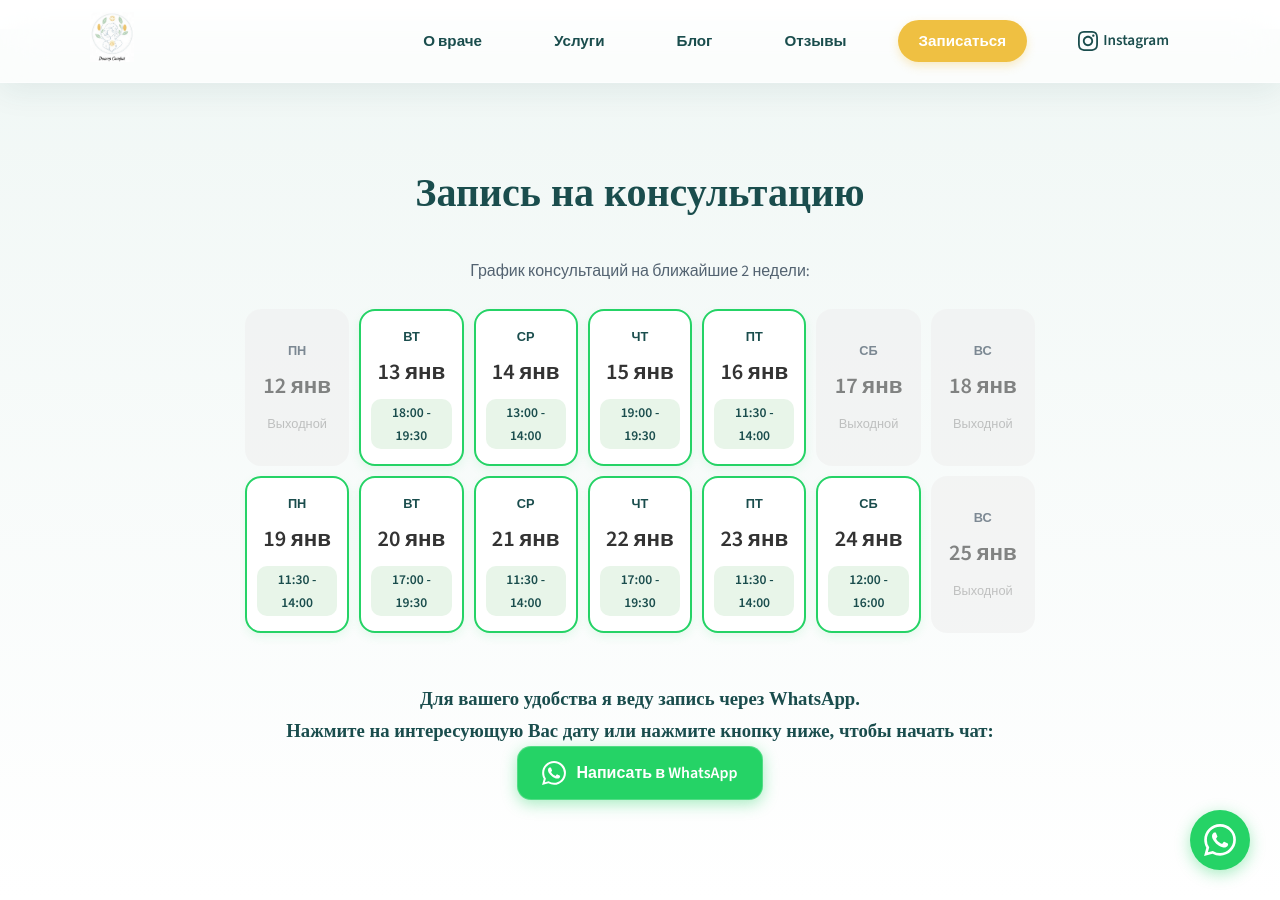
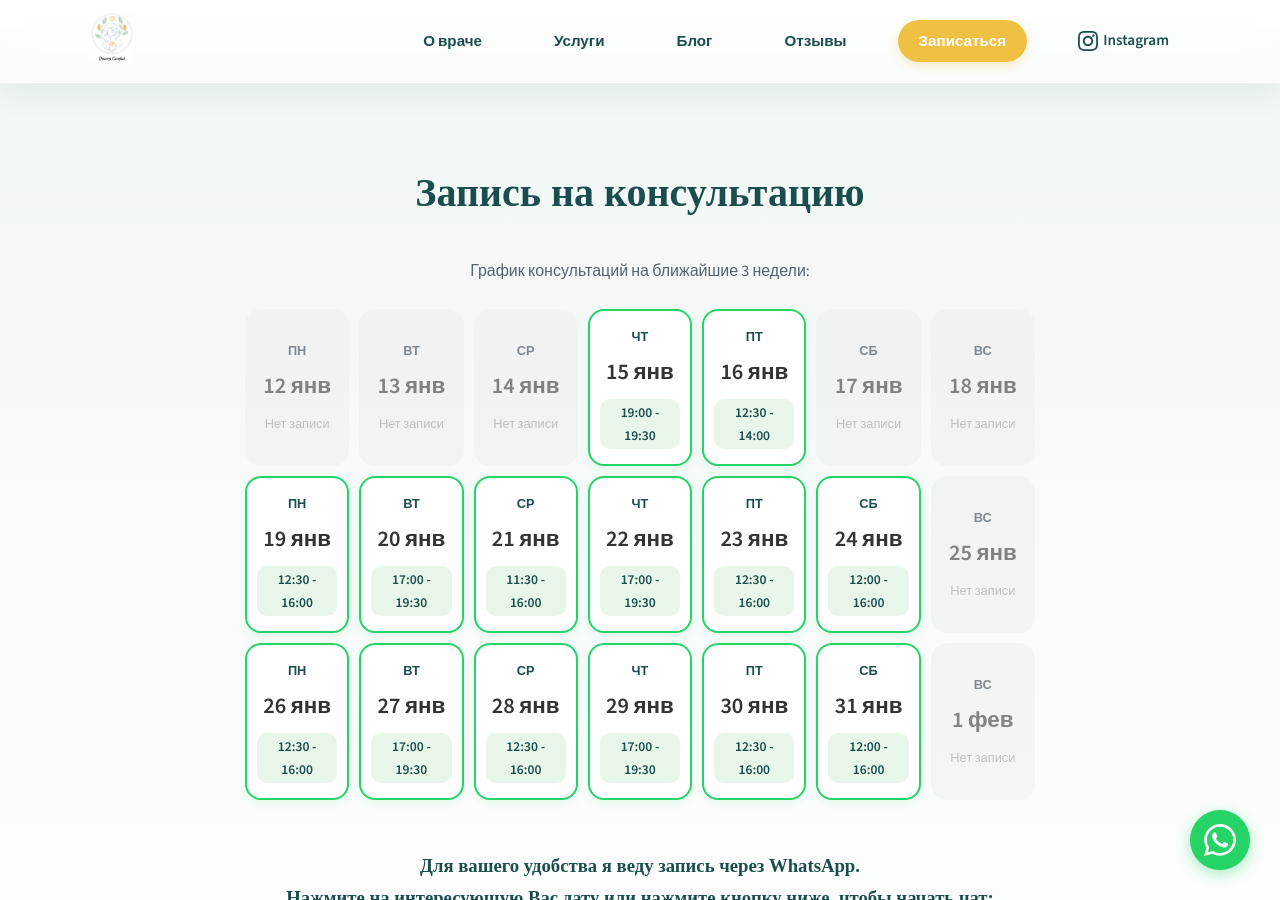
Before and after one commit to gosubv/doctorstafij, a Jekyll site: the page built from index.md, in a window 1280 px wide and 900 px high, scrolled down 6722 px. Built offline with Jekyll 4.4.1, drawn with Linux system fonts in a browser that asks for light colours.

Commit message:
Change booking slots.

```diff
--- a/_data/calendar.yml
+++ b/_data/calendar.yml
@@ -3,15 +3,15 @@
   is_off: true
 - date: "2026-01-13"
   time: "18:00 - 19:30"
-  is_off: false
+  is_off: true
 - date: "2026-01-14"
   time: "13:00 - 14:00"
-  is_off: false
+  is_off: true
 - date: "2026-01-15"
   time: "19:00 - 19:30"
   is_off: false
 - date: "2026-01-16"
-  time: "11:30 - 14:00"
+  time: "12:30 - 14:00"
   is_off: false
 - date: "2026-01-17"
   time: ""
@@ -20,19 +20,19 @@
   time: ""
   is_off: true
 - date: "2026-01-19"
-  time: "11:30 - 14:00"
+  time: "12:30 - 16:00"
   is_off: false
 - date: "2026-01-20"
   time: "17:00 - 19:30"
   is_off: false
 - date: "2026-01-21"
-  time: "11:30 - 14:00"
+  time: "11:30 - 16:00"
   is_off: false
 - date: "2026-01-22"
   time: "17:00 - 19:30"
   is_off: false
 - date: "2026-01-23"
-  time: "11:30 - 14:00"
+  time: "12:30 - 16:00"
   is_off: false
 - date: "2026-01-24"
   time: "12:00 - 16:00"
@@ -40,3 +40,24 @@
 - date: "2026-01-25"
   time: ""
   is_off: true
+- date: "2026-01-26"
+  time: "12:30 - 16:00"
+  is_off: false
+- date: "2026-01-27"
+  time: "17:00 - 19:30"
+  is_off: false
+- date: "2026-01-28"
+  time: "12:30 - 16:00"
+  is_off: false
+- date: "2026-01-29"
+  time: "17:00 - 19:30"
+  is_off: false
+- date: "2026-01-30"
+  time: "12:30 - 16:00"
+  is_off: false
+- date: "2026-01-31"
+  time: "12:00 - 16:00"
+  is_off: false
+- date: "2026-02-01"
+  time: ""
+  is_off: true
--- a/index.md
+++ b/index.md
@@ -195,7 +195,7 @@ title: Доктор Стафий | Эндокринолог-нутрициоло
             <h2 class="booking-title">Запись на консультацию</h2>
 
             <div class="calendar-container">
-                <p style="margin-bottom: 15px; opacity: 0.8;">График консультаций на ближайшие 2 недели:</p>
+                <p style="margin-bottom: 15px; opacity: 0.8;">График консультаций на ближайшие 3 недели:</p>
 
                 <div id="calendar-ribbon" class="calendar-ribbon">
                     {% assign calendar_items = site.data.calendar %}
@@ -235,7 +235,7 @@ title: Доктор Стафий | Эндокринолог-нутрициоло
                             <div class="calendar-day day-off">
                                 <div class="day-name">{{ day_name_ru }}</div>
                                 <div class="day-number">{{ day_num }} {{ month_ru }}</div>
-                                <span class="no-slot">Выходной</span>
+                                <span class="no-slot">Нет записи</span>
                             </div>
                         {% else %}
                             <a href="https://wa.me/{{ site.author.phonewhatsapp }}?text=Здравствуйте!%20Хочу%20записаться%20на%20консультацию.%20Желаемая%20дата:%20{{ day_num }}%20{{ month_ru }}." class="calendar-day available" target="_blank">
```
